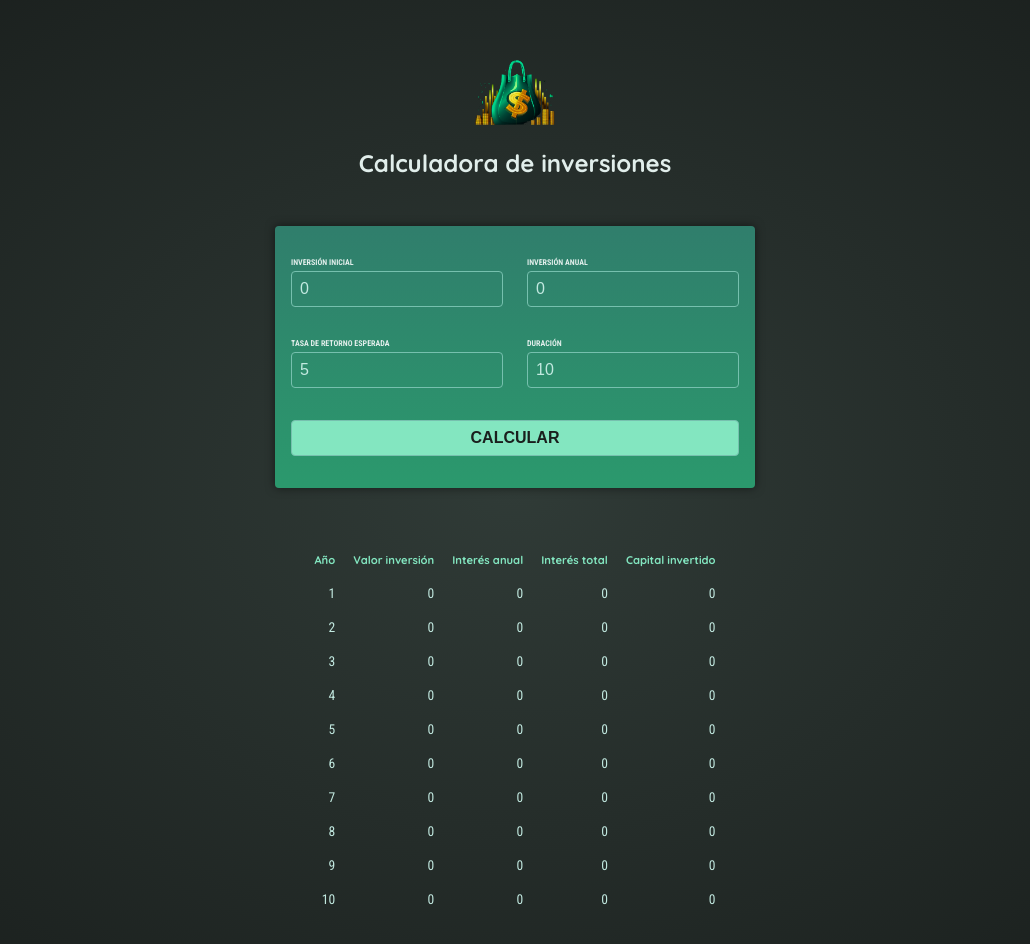
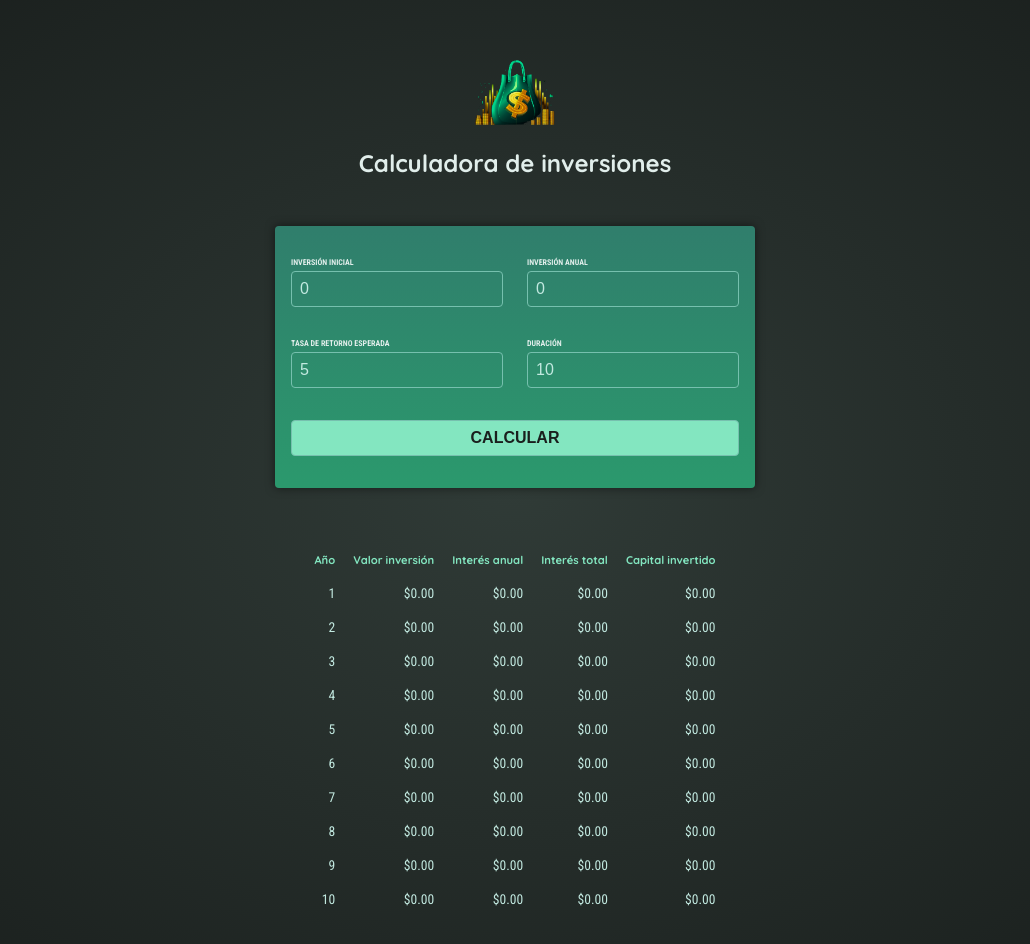
Before and after one commit to agustin-f/Calculadora-de-inversiones, an Angular app: page / in a window 1280 px wide. Both pictures are taken after a click on the button "CALCULAR". Shown: the top 944 px of the page, without its empty margins (125-1155 px from the left). Built offline with nearby package versions, Linux system fonts and the light colour scheme.

Commit message:
paso proyecto a signals

```diff
--- a/src/app/app.component.html
+++ b/src/app/app.component.html
@@ -3,5 +3,5 @@
   (calcular)="alCalcularResultadosInversion($event)"
 ></app-ingreso-usuario>
 <app-resultados-inversion
-  [resultados]="infoResultados"
+  [resultados]="infoResultados()"
 ></app-resultados-inversion>
--- a/src/app/app.component.ts
+++ b/src/app/app.component.ts
@@ -1,4 +1,4 @@
-import { Component } from '@angular/core';
+import { Component, signal } from '@angular/core';
 import { EncabezadoComponent } from './encabezado/encabezado.component';
 import { IngresoUsuarioComponent } from './ingreso-usuario/ingreso-usuario.component';
 import { ingresoInversion } from './ingreso-inversion-model';
@@ -15,14 +15,17 @@
   ],
 })
 export class AppComponent {
-  infoResultados?: {
+  infoResultados = signal<
+    | {
         anio: number;
         interes: number;
         valorFinalAnio: number;
         inversionAnual: number;
         interesTotal: number;
         montoTotalInvertido: number;
-  }[];
+      }[]
+    | undefined
+  >(undefined);
 
   alCalcularResultadosInversion(info: ingresoInversion) {
     const { inversionInicial, inversionAnual, rendimientoEsperado, duracion } =
@@ -46,6 +49,6 @@
       });
     }
 
-    this.infoResultados = datosAnuales;
+    this.infoResultados.set(datosAnuales);
   }
 }
--- a/src/app/ingreso-usuario/ingreso-usuario.component.ts
+++ b/src/app/ingreso-usuario/ingreso-usuario.component.ts
@@ -1,4 +1,4 @@
-import { Component, EventEmitter, Output } from '@angular/core';
+import { Component, EventEmitter, output, Output, signal } from '@angular/core';
 import { FormsModule } from '@angular/forms';
 import { ingresoInversion } from '../ingreso-inversion-model';
 
@@ -10,19 +10,23 @@
   styleUrl: './ingreso-usuario.component.css',
 })
 export class IngresoUsuarioComponent {
-  @Output() calcular = new EventEmitter<ingresoInversion>();
+  calcular = output<ingresoInversion>();
 
-  inversionInicialIngresada = '0';
-  inversionAnualIngresada = '0';
-  rendimientoEsperadoIngresado = '5';
-  duracionIngresada = '10';
+  inversionInicialIngresada = signal('0');
+  inversionAnualIngresada = signal('0');
+  rendimientoEsperadoIngresado = signal('5');
+  duracionIngresada = signal('10');
 
   alEnviar() {
     this.calcular.emit({
-      inversionInicial: +this.inversionInicialIngresada,
-      duracion: +this.duracionIngresada,
-      rendimientoEsperado: +this.rendimientoEsperadoIngresado,
-      inversionAnual: +this.inversionAnualIngresada,
+      inversionInicial: +this.inversionInicialIngresada(),
+      duracion: +this.duracionIngresada(),
+      rendimientoEsperado: +this.rendimientoEsperadoIngresado(),
+      inversionAnual: +this.inversionAnualIngresada(),
     });
+    this.inversionInicialIngresada.set('0');
+    this.inversionAnualIngresada.set('0');
+    this.rendimientoEsperadoIngresado.set('5');
+    this.duracionIngresada.set('10');
   }
 }
--- a/src/app/resultados-inversion/resultados-inversion.component.html
+++ b/src/app/resultados-inversion/resultados-inversion.component.html
@@ -17,13 +17,13 @@
       @for (resultado of resultados; track resultado.anio) {
         <tr>
           <td>{{ resultado.anio }}</td>
-          <td>{{ resultado.valorFinalAnio }}</td>
+          <td>{{ resultado.valorFinalAnio | currency }}</td>
 
-          <td>{{ resultado.interes }}</td>
+          <td>{{ resultado.interes | currency }}</td>
 
-          <td>{{ resultado.interesTotal }}</td>
+          <td>{{ resultado.interesTotal | currency }}</td>
 
-          <td>{{ resultado.montoTotalInvertido }}</td>
+          <td>{{ resultado.montoTotalInvertido | currency }}</td>
         </tr>
       }
     </tbody>
--- a/src/app/resultados-inversion/resultados-inversion.component.ts
+++ b/src/app/resultados-inversion/resultados-inversion.component.ts
@@ -1,9 +1,10 @@
+import { CurrencyPipe } from '@angular/common';
 import { Component, Input } from '@angular/core';
 
 @Component({
   selector: 'app-resultados-inversion',
   standalone: true,
-  imports: [],
+  imports: [CurrencyPipe],
   templateUrl: './resultados-inversion.component.html',
   styleUrl: './resultados-inversion.component.css',
 })
```
Lines whose indentation alone changed are shown as unchanged.
